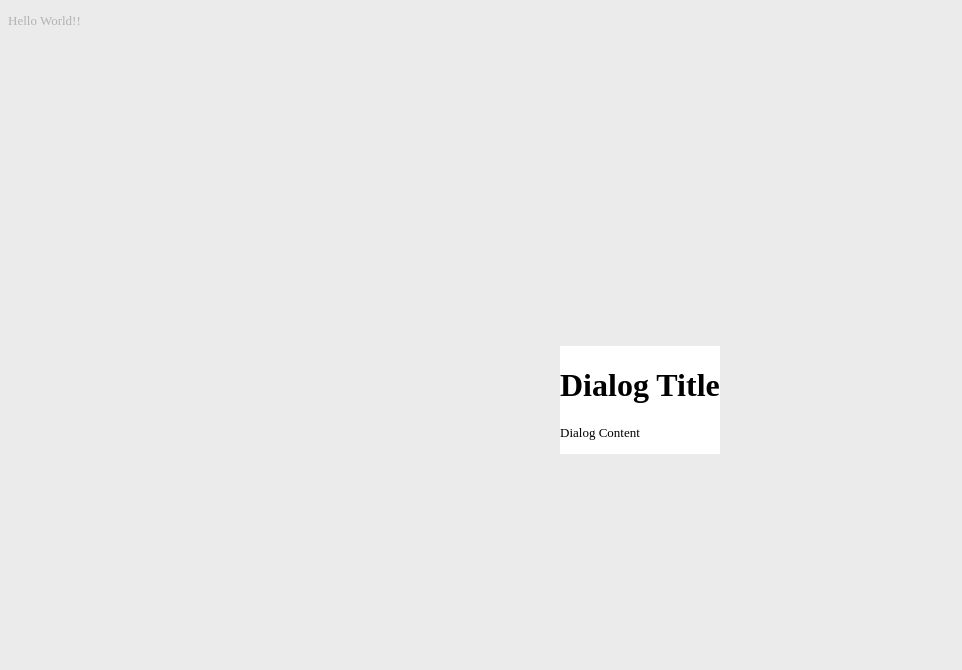
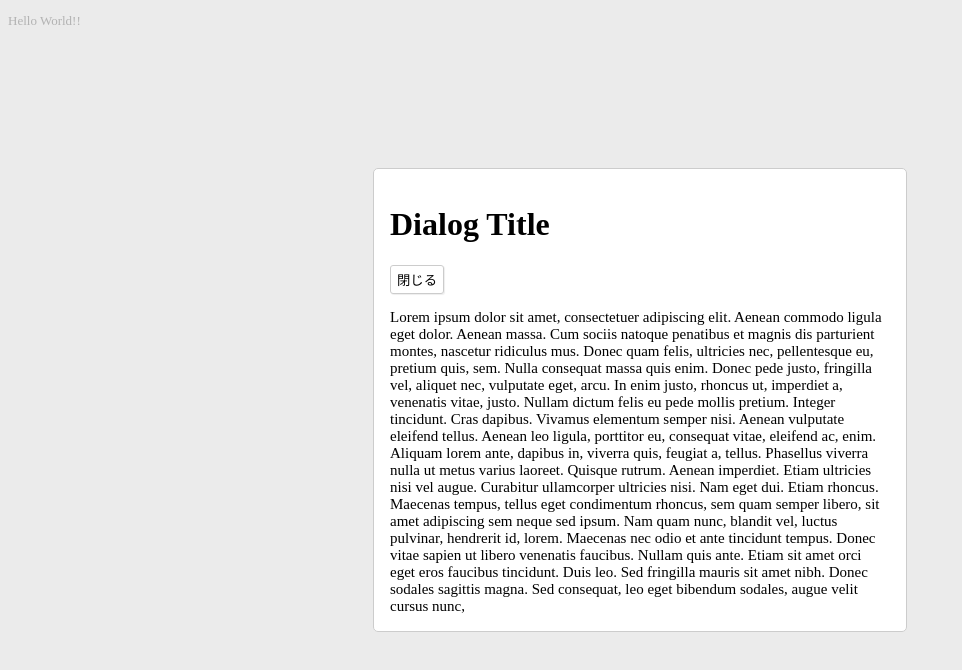
Before and after one commit to KazNoda/jquery.classic.dialog, a plain HTML site: page index.html in a window 1280 px wide. Shown: the whole page, without its empty margins (0-962 px from the left). Drawn offline with nearby package versions, Linux system fonts and the light colour scheme.

Commit message:
fixed centering position

```diff
--- a/index.html
+++ b/index.html
@@ -10,12 +10,13 @@
 </head>
 <body>
 	<p>Hello World!!</p>
-	<div class="dialog">
+	<div id="myDialog" class="dialog">
 		<div id="dialogHeader">
 			<h1>Dialog Title</h1>
 		</div>
 		<div id="dialogContent">
-			<p>Dialog Content</p>
+			<button class="dialogClose">閉じる</button>
+			<p>Lorem ipsum dolor sit amet, consectetuer adipiscing elit. Aenean commodo ligula eget dolor. Aenean massa. Cum sociis natoque penatibus et magnis dis parturient montes, nascetur ridiculus mus. Donec quam felis, ultricies nec, pellentesque eu, pretium quis, sem. Nulla consequat massa quis enim. Donec pede justo, fringilla vel, aliquet nec, vulputate eget, arcu. In enim justo, rhoncus ut, imperdiet a, venenatis vitae, justo. Nullam dictum felis eu pede mollis pretium. Integer tincidunt. Cras dapibus. Vivamus elementum semper nisi. Aenean vulputate eleifend tellus. Aenean leo ligula, porttitor eu, consequat vitae, eleifend ac, enim. Aliquam lorem ante, dapibus in, viverra quis, feugiat a, tellus. Phasellus viverra nulla ut metus varius laoreet. Quisque rutrum. Aenean imperdiet. Etiam ultricies nisi vel augue. Curabitur ullamcorper ultricies nisi. Nam eget dui. Etiam rhoncus. Maecenas tempus, tellus eget condimentum rhoncus, sem quam semper libero, sit amet adipiscing sem neque sed ipsum. Nam quam nunc, blandit vel, luctus pulvinar, hendrerit id, lorem. Maecenas nec odio et ante tincidunt tempus. Donec vitae sapien ut libero venenatis faucibus. Nullam quis ante. Etiam sit amet orci eget eros faucibus tincidunt. Duis leo. Sed fringilla mauris sit amet nibh. Donec sodales sagittis magna. Sed consequat, leo eget bibendum sodales, augue velit cursus nunc,</p>
 		</div>
 	</div>
 </body>
--- a/js/index.js
+++ b/js/index.js
@@ -1,5 +1,5 @@
 $(function(){
 
-	$(".dialog").classicDialog();
+	$("#myDialog").classicDialog();
 
 });
--- a/js/jquery.classicDialog.js
+++ b/js/jquery.classicDialog.js
@@ -6,20 +6,17 @@
         var CoreDialogClass = function() {
 
             var defaults = {
-                appendTo:       "body",
                 autoOpen:       true,
-                buttons:        [],
                 closeOnEscape:  true,
                 dialogClass:    "",
-                hide:           null,
                 height:         "auto",
+                width:          300,
                 maxHeight:      null,
                 maxWidth:       null,
                 minHeight:      150,
                 minWidth:       150,
                 modal:          false,
-                show:           null,
-                width:          300,
+
 
                 // callbacks
                 beforeClose:    null,
@@ -39,11 +36,19 @@
                 this.dialog = $(elem);
                 this._createOverlay();
                 this._initialEvent();
+
+                if (this.options.autoOpen) {
+                    this.show();
+                }
             },
             _initialEvent : function() {
                 var self = this;
                 $(window).on("resize", function() {
                     self._resize();
+                });
+
+                $(document).on("click", ".dialogClose", function(){
+                    self.hide();
                 });
             },
             _createOverlay : function() {
@@ -65,8 +70,8 @@
                 console.log("dialog width : ", this.dialog.width());
                 console.log("dialog height : ", this.dialog.height());
 
-                var top = (wh - this.dialog.height()) / 2;
-                var left = (ww - this.dialog.width()) / 2;
+                var top = (wh - this.dialog.outerHeight()) / 2;
+                var left = (ww - this.dialog.outerWidth()) / 2;
 
                 console.log("top : ", top);
                 console.log("left : ", left);
@@ -77,23 +82,20 @@
             show : function() {
                 console.log("show!");
 
-                if (this.options.autoOpen) {
-                    this._resize();
-                    this.dialog.show();
-                }
+                this._resize();
+                this.dialog.show();
             },
             hide : function() {
                 console.log("hide!");
 
-                // ダイアログを非表示。
-                // オーバレイを消す。
+                this.dialog.hide();
+                this._removeOverlay();
             },
         };
 
         /* 一致した要素上で繰り返す */
         return this.each(function(){
             var dialog = new CoreDialogClass(this);
-            dialog.show();
         });
     };
 })(jQuery);
--- a/scss/style.scss
+++ b/scss/style.scss
@@ -2,11 +2,17 @@ body {
 	background-color: #bbb;
 }
 
-.sampleDialog {
+#myDialog {
 	width: 500px;
-	height: 350px;
-	p {
-		font-size: 15px;
+	padding: 16px;
+	border-radius: 5px;
+	border: solid 1px #ccc;
+	#dialogContent {
+		overflow: auto;
+		height: 350px;
+		p {
+			font-size: 15px;
+		}
 	}
 }
 
@@ -15,6 +21,13 @@ body {
 	position: absolute;
 	background-color: #fff;
 	z-index: 2;
+	.dialogClose {
+		padding: 4px 6px;
+		border-radius: 3px;
+		background-color: #fff;
+		border: solid 1px #ccc;
+		box-shadow: 1px 1px 1px #eee;
+	}
 }
 
 .dialogOverlay {
```
Also changed, not shown: css/style.css, css/style.min.css.
